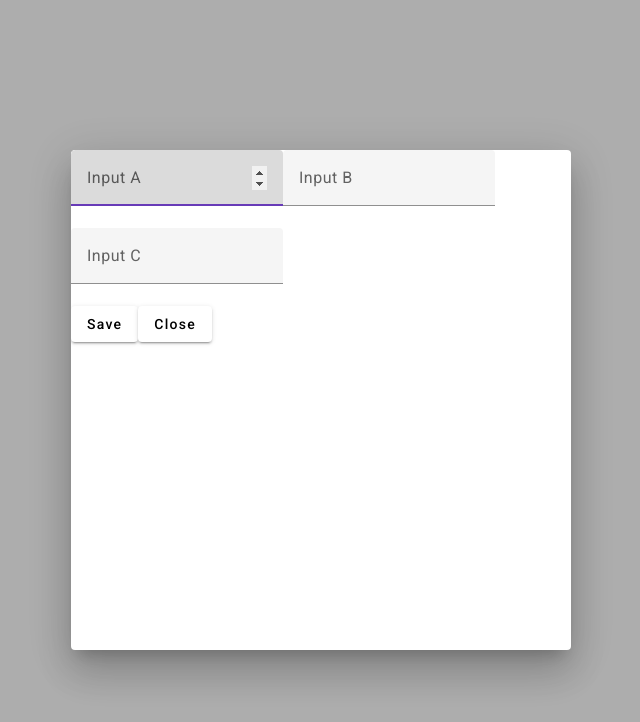
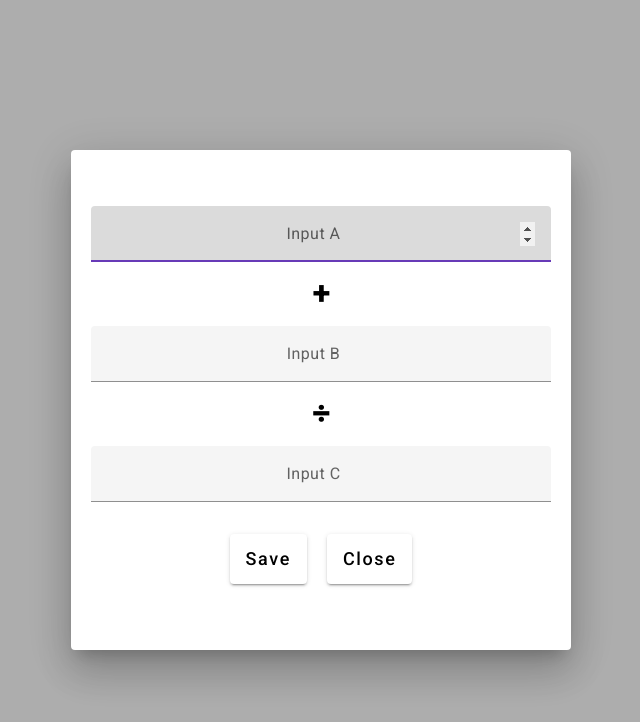
Before and after one commit to JoakimTeixeira/calculator-pro, an Angular app: page / in a window 1280 px wide. Both pictures are taken after a click on the button "Open Calculator". Shown: the top 722 px of the page, without its empty margins (319-959 px from the left). Built offline with nearby package versions, Linux system fonts and the light colour scheme.

Commit message:
Implement reusable styling classes

```diff
--- a/src/app/app.component.html
+++ b/src/app/app.component.html
@@ -1,3 +1,5 @@
 <section class="container">
-  <button mat-raised-button (click)="openDialog()">Open Calculator</button>
+  <button class="custom-button" mat-raised-button (click)="openDialog()">
+    Open Calculator
+  </button>
 </section>
--- a/src/app/components/dialog/dialog.component.html
+++ b/src/app/components/dialog/dialog.component.html
@@ -1,6 +1,7 @@
-<form [formGroup]="formGroup">
-  <mat-form-field>
+<form class="form" [formGroup]="formGroup">
+  <mat-form-field class="form-field">
     <input
+      class="input"
       type="number"
       matInput
       name="a"
@@ -9,39 +10,47 @@
       min="1"
       (blur)="handleErrors('a')" />
 
-    <mat-error *ngIf="formGroup.errors?.a?.isRequired"
+    <mat-error class="error" *ngIf="formGroup.errors?.a?.isRequired"
       >This field is required</mat-error
     >
-    <mat-error *ngIf="formGroup.errors?.a?.isNotMin"
+    <mat-error class="error" *ngIf="formGroup.errors?.a?.isNotMin"
       >Must be greater than 0</mat-error
     >
   </mat-form-field>
-  <mat-form-field>
+  <p class="operator">+</p>
+  <mat-form-field class="form-field">
     <input
+      class="input"
       type="number"
       matInput
       name="b"
       placeholder="Input B"
       formControlName="b"
       min="1" />
-    <mat-error *ngIf="formGroup.errors?.b?.isNotMin"
+    <mat-error class="error" *ngIf="formGroup.errors?.b?.isNotMin"
       >Must be greater than 0</mat-error
     >
   </mat-form-field>
-  <mat-form-field>
+  <p class="operator">÷</p>
+  <mat-form-field class="form-field">
     <input
+      class="input"
       type="number"
       matInput
       name="c"
       placeholder="Input C"
       formControlName="c"
       min="1" />
-    <mat-error *ngIf="formGroup.errors?.c?.isNotMin"
+    <mat-error class="error" *ngIf="formGroup.errors?.c?.isNotMin"
       >Must be greater than 0</mat-error
     >
   </mat-form-field>
   <div>
-    <button mat-raised-button (click)="save()">Save</button>
-    <button mat-raised-button (click)="close()">Close</button>
+    <button class="custom-button" mat-raised-button (click)="save()">
+      Save
+    </button>
+    <button class="custom-button" mat-raised-button (click)="close()">
+      Close
+    </button>
   </div>
 </form>
--- a/src/app/components/dialog/dialog.component.scss
+++ b/src/app/components/dialog/dialog.component.scss
@@ -0,0 +1,40 @@
+$red: #ee4423;
+
+.form {
+  display: flex;
+  flex-direction: column;
+  justify-content: center;
+  align-items: center;
+  width: 100%;
+  height: 100%;
+  padding: 20px;
+
+  .form-field {
+    width: 100%;
+
+    .mat-form-field-infix {
+      padding: 0;
+    }
+    .mat-form-field-wrapper {
+      padding: 0;
+    }
+  }
+}
+
+.input {
+  text-align: center;
+  font-size: 20px;
+}
+
+.operator {
+  font-size: 30px;
+  font-weight: bold;
+  text-align: center;
+  margin-bottom: 22px;
+}
+
+.error {
+  color: $red;
+  font-size: 14px;
+  margin-top: 5px;
+}
--- /dev/null
+++ b/src/app/styles/button.scss
@@ -0,0 +1,6 @@
+.custom-button {
+  margin: 10px;
+  min-width: 100px;
+  min-height: 50px;
+  font-size: 18px;
+}
--- a/src/styles.scss
+++ b/src/styles.scss
@@ -1 +1,2 @@
 @import './app/styles/global.scss';
+@import './app/styles/button.scss';
```
